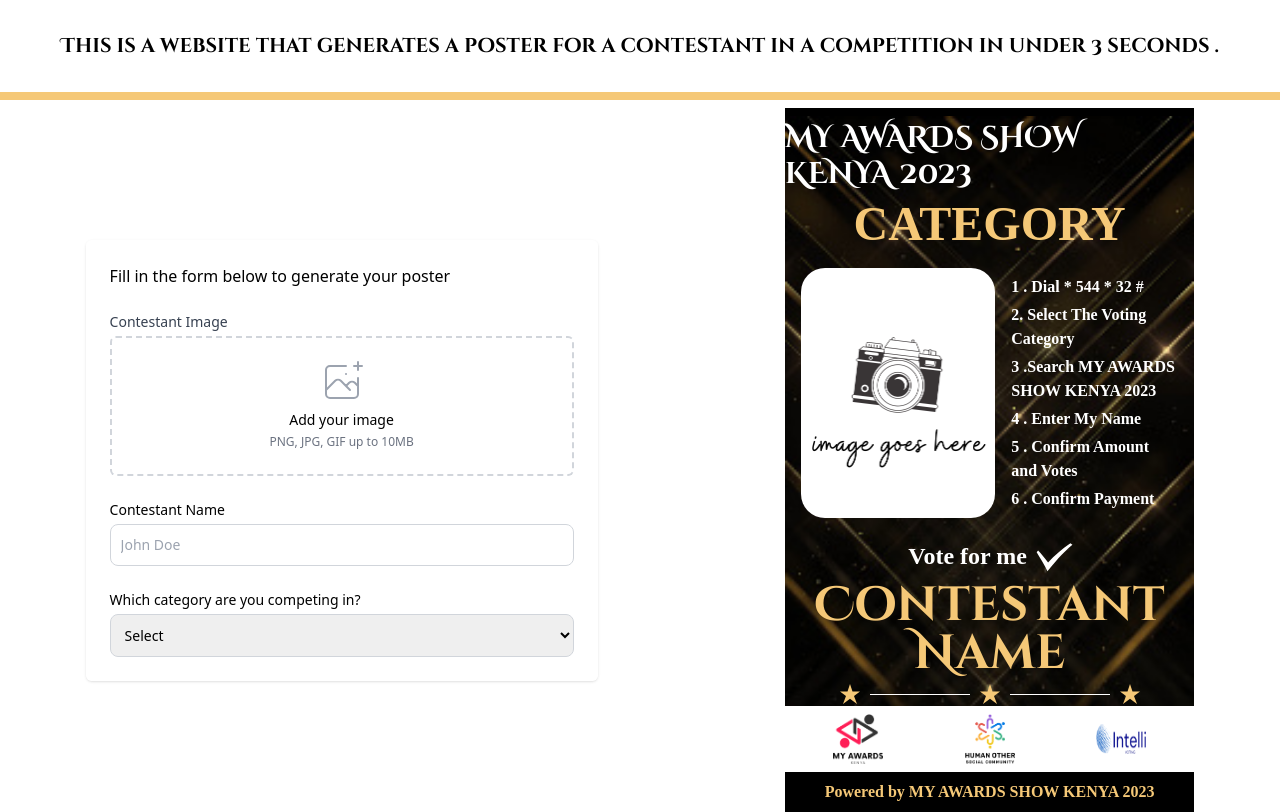
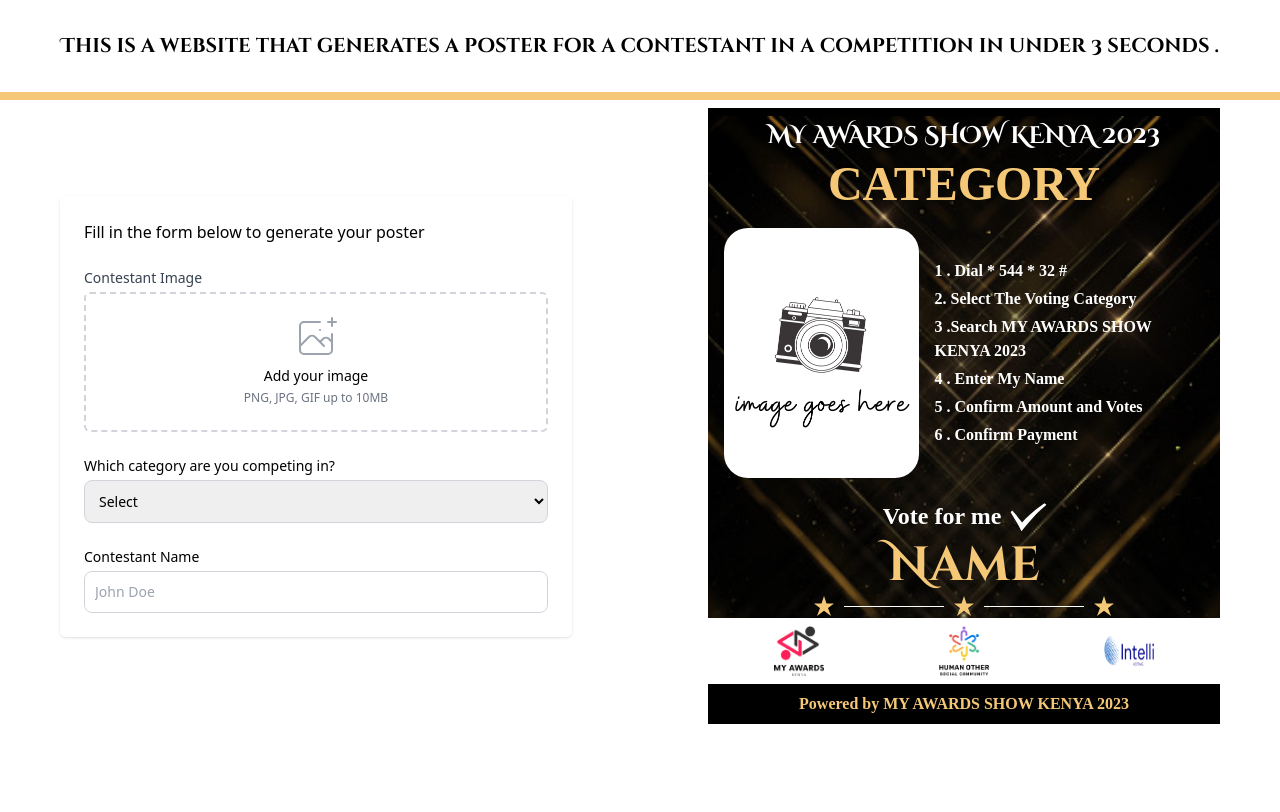
Before and after one commit to amoskyalo/card-to-image-react, a React (Vite) app: page / in a window 1280 px wide. Built offline with nearby package versions, Linux system fonts and the light colour scheme; a web font is replaced by a local one.

Commit message:
Added right images

```diff
--- a/package.json
+++ b/package.json
@@ -14,7 +14,8 @@
     "react": "^18.2.0",
     "react-component-export-image": "^1.0.6",
     "react-dom": "^18.2.0",
-    "react-icons": "^4.8.0"
+    "react-icons": "^4.8.0",
+    "react-toastify": "^9.1.2"
   },
   "devDependencies": {
     "@types/react": "^18.0.28",
--- a/src/Form.jsx
+++ b/src/Form.jsx
@@ -2,10 +2,10 @@ import React from "react";
 
 const Form = ({ handleImageChange, name, setName, category, setCategory }) => {
   return (
-    <form  className="h-[100%] w-[99%] mx-auto md:mx-0 md:w-[40%]">
+    <form className="h-[100%] w-[99%] mx-auto md:mx-0 md:w-[40%]">
       <div className="shadow  sm:overflow-hidden sm:rounded-md">
         <div className="space-y-6 bg-white px-4 py-5 sm:p-6">
-          <p >Fill in the form below to generate your poster</p>
+          <p>Fill in the form below to generate your poster</p>
           <div>
             <label className="block text-sm font-medium text-gray-700">
               Contestant Image
@@ -51,21 +51,6 @@ const Form = ({ handleImageChange, name, setName, category, setCategory }) => {
 
           <div>
             <label className="block text-sm font-medium te/xt-gray-700">
-              Contestant Name
-            </label>
-            <div className="mt-1">
-              <input
-                type={"text"}
-                value={name}
-                onChange={(e) => setName(e.target.value)}
-                className=" border border-gray-300   text-sm rounded-lg focus:ring-blue-500  block w-full p-2.5 "
-                placeholder="John Doe"
-              />
-            </div>
-          </div>
-
-          <div>
-            <label className="block text-sm font-medium te/xt-gray-700">
               Which category are you competing in?
             </label>
             <div className="mt-1">
@@ -85,6 +70,21 @@ const Form = ({ handleImageChange, name, setName, category, setCategory }) => {
               </select>
             </div>
           </div>
+
+          <div>
+            <label className="block text-sm font-medium te/xt-gray-700">
+              Contestant Name
+            </label>
+            <div className="mt-1">
+              <input
+                type={"text"}
+                value={name}
+                onChange={(e) => setName(e.target.value)}
+                className=" border border-gray-300   text-sm rounded-lg focus:ring-blue-500  block w-full p-2.5 "
+                placeholder="John Doe"
+              />
+            </div>
+          </div>
         </div>
       </div>
     </form>
--- a/src/MyComponent.jsx
+++ b/src/MyComponent.jsx
@@ -9,6 +9,10 @@ import { GrStar } from "react-icons/gr";
 import { GiCheckMark } from "react-icons/gi";
 import initialimage from "./assets/initialimage.png";
 
+import { ToastContainer, toast } from "react-toastify";
+
+import "react-toastify/dist/ReactToastify.css";
+
 function MyComponent({
   category,
   image,
@@ -18,10 +22,21 @@ function MyComponent({
   setImage,
 }) {
   const [componentRef, setComponentRef] = useState(createRef());
+  const notify = () =>
+    toast.success("Image Downloaded Successfully", {
+      position: "top-center",
+      autoClose: 5000,
+      hideProgressBar: false,
+      closeOnClick: true,
+      pauseOnHover: true,
+      draggable: true,
+      progress: undefined,
+      theme: "dark",
+    });
 
   return (
     <>
-      <div className="md:w-[32%] w-[99%] mx-auto md:mx-0 bold pt-2 bg-black    ">
+      <div className="md:w-[40%] w-[99%] mx-auto md:mx-0 bold pt-2 bg-black    ">
         <div
           style={{
             backgroundImage: `url(${bluebg})`,
@@ -32,7 +47,7 @@ function MyComponent({
           ref={componentRef}
         >
           <div className=" flex flex-col justify-center text-white items-center">
-            <h1 className="md:text-3xl text-xl my-1 font-bold cinzel">
+            <h1 className="md:text-2xl text-center text-xl my-1 font-bold cinzel">
               MY AWARDS SHOW KENYA 2023
             </h1>
             <p className="text-[#F5C877] text-center uppercase my-1 font-bold text-xl md:text-5xl">
@@ -64,7 +79,7 @@ function MyComponent({
               </span>
             </p>
             <p className="text-[#F5C877] text-center font-bold cinzel my-1 text-2xl md:text-5xl">
-              {name ? name : "Contestant Name"}
+              {name ? name : " Name"}
             </p>
 
             <div className="flex  items-center gap-2">
@@ -95,6 +110,7 @@ function MyComponent({
                     fileName: `${name} Poster.png`,
                   });
                 }, 1000);
+                notify();
                 setTimeout(() => {
                   setCategory("");
                   setName("");
@@ -106,6 +122,7 @@ function MyComponent({
             </button>
           </div>
         )}
+        <ToastContainer />
       </div>
     </>
   );
```
Also changed, not shown: 1 other file (tests, documents, lock files or other folders).
